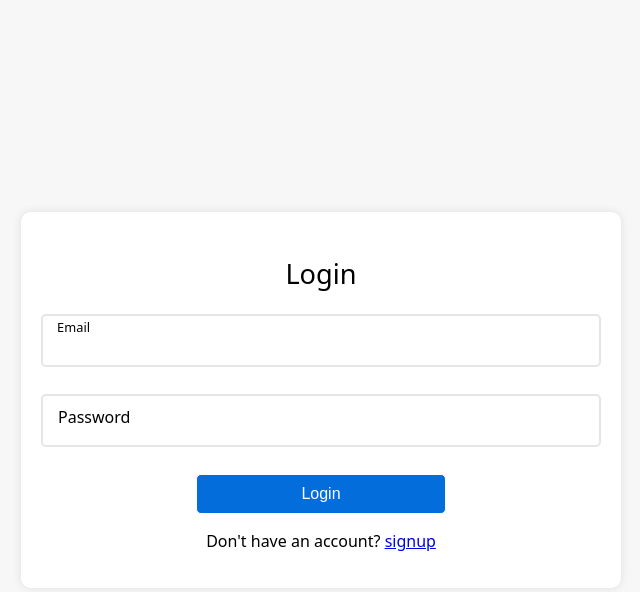
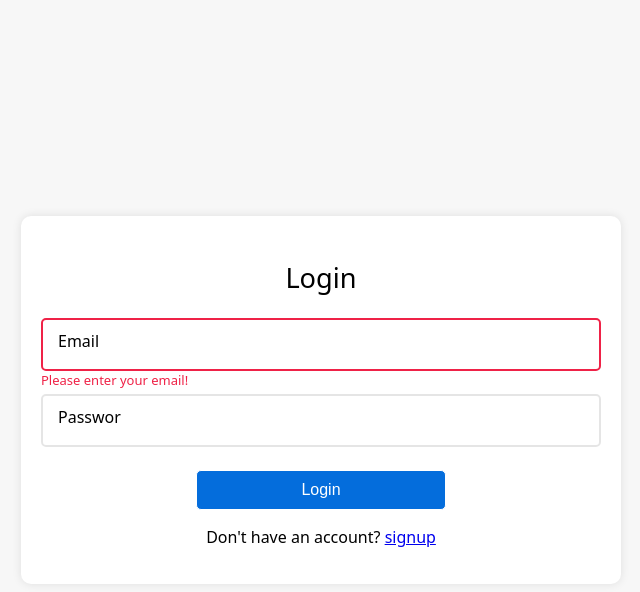
Before and after one commit to PritamUmaiya/authentication-system, a Flask app: page /login in a window 1280 px wide. Shown: the top 592 px of the page, without its empty margins (319-959 px from the left). Run offline with Flask 3, Linux system fonts and the light colour scheme; some libraries are stand-ins or nearby versions.

Commit message:
adding clear input

```diff
--- a/static/css/styles.css
+++ b/static/css/styles.css
@@ -75,9 +75,9 @@ h2 {
     z-index: 2;
 }
 
-.invalid-feedback {
-    color: #ef2247;
+.form-feedback {
     visibility: hidden;
+    font-size: small;
 }
 .is-invalid {
     border-color: #ef2247;
@@ -85,9 +85,14 @@ h2 {
 .is-valid {
     border-color: #01af55;
 }
-.valid-feedback {
-    color: #01af55;
-    visibility: hidden;
+
+.is-valid + .form-feedback {
+    color:#01af55;
+    visibility: visible;
+}
+.is-invalid + .form-feedback {
+    color: #ef2247;
+    visibility: visible;
 }
 
 .btn {
--- a/static/js/login.js
+++ b/static/js/login.js
@@ -0,0 +1,21 @@
+const emailPanel = document.getElementById('emailPanel');
+const passwordPanel = document.getElementById('passwordPanel');
+const email = document.getElementById('email');
+const password = document.getElementById('password');
+const form = document.querySelector('form');
+
+
+// Check for valid inputs
+document.querySelectorAll('input').forEach(input => {
+    input.addEventListener('click', () => {
+        document.querySelectorAll('.form-floating').forEach(element => {
+            element.classList.remove('is-invalid');
+        });
+    });
+});
+
+form.addEventListener('submit', (e) => {
+    e.preventDefault();
+
+
+});
--- a/templates/login.html
+++ b/templates/login.html
@@ -9,20 +9,19 @@
     <form action="/login" method="post">
 
         <div class="panel">
-            <div class="form-floating">
-                <input type="email" name="email" class="form-control" id="email" placeholder="Email" autocomplete="off" autofocus>
+            <div class="form-floating is-invalid" id="emailPanel">
+                <input type="email" name="email" class="form-control" id="email" placeholder="Email" autocomplete="off">
                 <label for="email" class="form-label">Email</label>
             </div>
-            <div class="invalid-feedback">Please enter your email!</div>
+            <div class="form-feedback">Please enter your email!</div>
         </div>
 
         <div class="panel">
-
-            <div class="form-floating">
+            <div class="form-floating" id="passwordPanel">
                 <input type="password" name="password" class="form-control" id="password" placeholder="Password" autocomplete="off">
-                <label for="password" class="form-label">Password</label>
+                <label for="password" class="form-label">Passwor</label>
             </div>
-            <div class="valid-feedback">Strong Password!</div>
+            <div class="form-feedback">Please enter your password!</div>
         </div>
 
         <div class="text-center">
```
